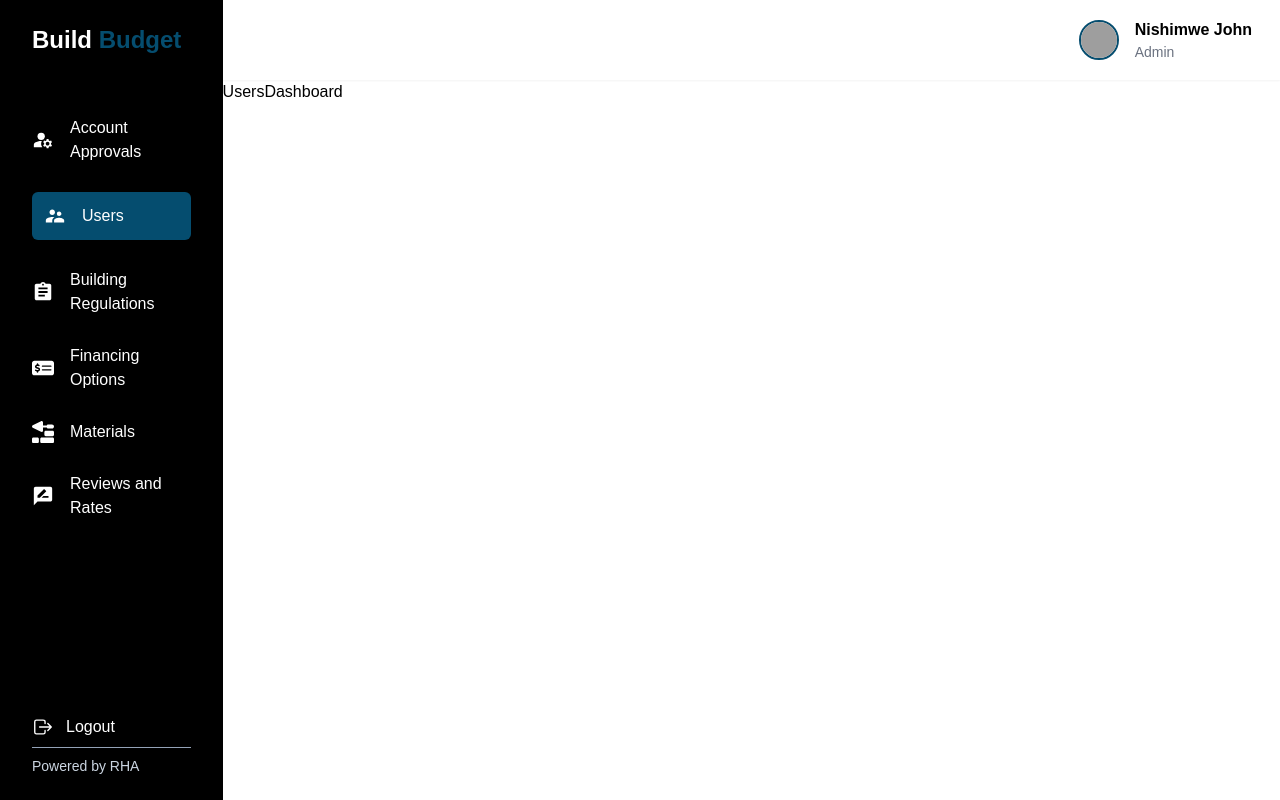
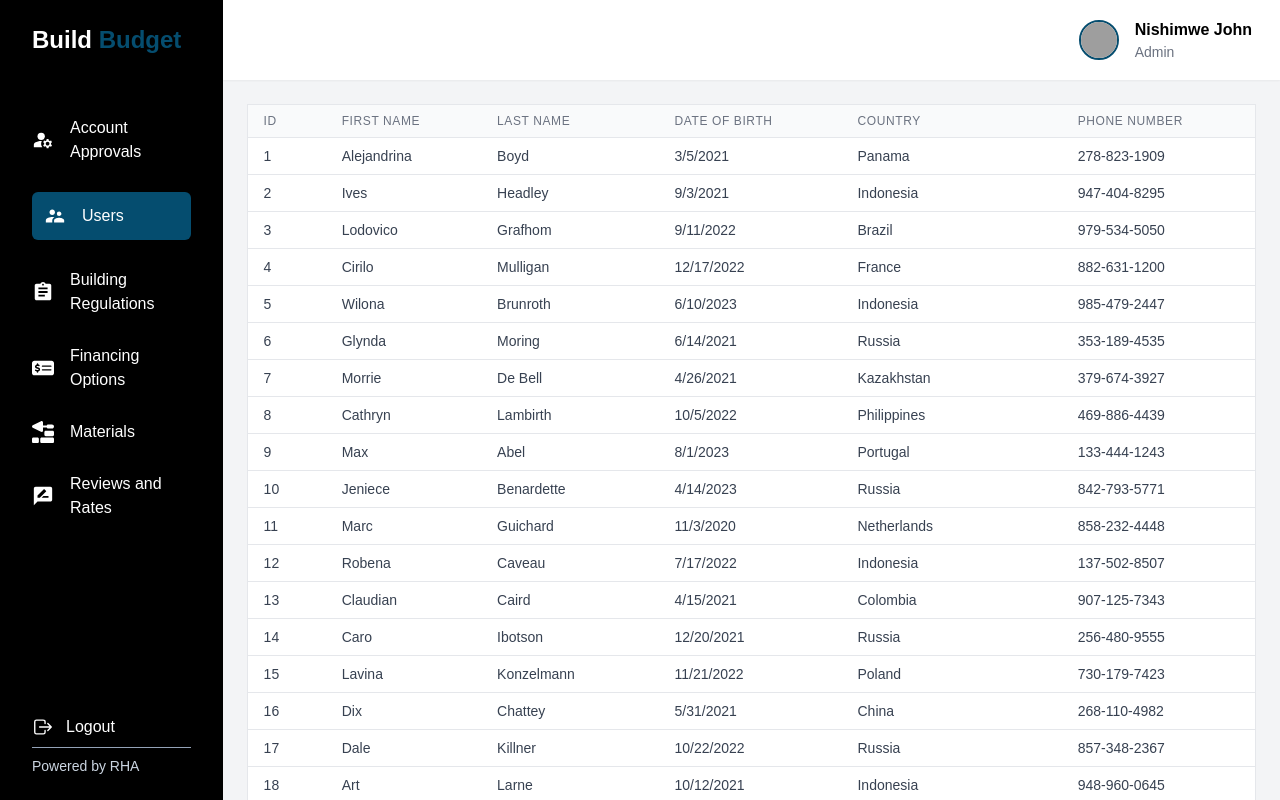
Before and after one commit to BugingoBlaise/buildbudget-web, a React (Vite) app: page /users in a window 1280 px wide. Built offline with nearby package versions, Linux system fonts and the light colour scheme; grey boxes are pictures that could not be loaded.

Commit message:
table added on userPage

```diff
--- /dev/null
+++ b/src/constants/columns.js
@@ -0,0 +1,34 @@
+const COLUMNS = [
+  {
+    Headers: "Id",
+    Footer: "Id",
+    accessor: "id",
+  },
+  {
+    Headers: "First Name",
+    Footer: "First Name",
+    accessor: "first_name",
+  },
+  {
+    Headers: "Last Name",
+    Foooter: "Last Name",
+    accessor: "last_name",
+  },
+  {
+    Headers: "Date of Birth",
+    Footer: "Date of birth",
+    accessor: "date_of_birth",
+  },
+  {
+    Headers: "Country",
+    Footer: "Country",
+    accessor: "country",
+  },
+  {
+    Headers: "Phone number",
+    Footer: "Phone number",
+    accessor: "phone",
+  },
+];
+
+export default COLUMNS;
--- a/src/pages/users/UsersDashboard.jsx
+++ b/src/pages/users/UsersDashboard.jsx
@@ -1,9 +1,76 @@
-import React from "react";
+import React, { useMemo } from "react";
+import MOCK_DATA from "../../assets/data/MOCK_DATA.json";
+import { useTable } from "react-table";
+import COLUMNS from "../../constants/columns";
+import { tr } from "framer-motion/client";
 
 export const UsersDashboard = () => {
+  const columns = useMemo(() => COLUMNS, []);
+  const data = useMemo(() => MOCK_DATA, []);
+  const {
+    getTableProps,
+    getTableBodyProps,
+    headerGroups,
+    footerGroups,
+    rows,
+    prepareRow,
+  } = useTable({
+    columns,
+    data,
+  });
+
   return (
-    <div>
-      <p>UsersDashboard</p>
+    <div className="p-6 bg-gray-100 min-h-screen">
+      <div className="overflow-x-auto">
+        <table
+          {...getTableProps()}
+          className="min-w-full bg-white border border-gray-200 divide-y divide-gray-200 shadow-md"
+        >
+          <thead className="bg-gray-50">
+            {headerGroups.map((headerGroup) => (
+              <tr {...headerGroup.getHeaderGroupProps()}>
+                {headerGroup.headers.map((column) => (
+                  <th
+                    {...column.getHeaderProps()}
+                    className="px-4 py-2 text-left text-xs font-medium text-gray-500 uppercase tracking-wider"
+                  >
+                    {column.render("Headers")}
+                  </th>
+                ))}
+              </tr>
+            ))}
+          </thead>
+          <tbody
+            {...getTableBodyProps()}
+            className="bg-white divide-y divide-gray-200"
+          >
+            {rows.map((row) => {
+              prepareRow(row);
+              return (
+                <tr {...row.getRowProps()} className="hover:bg-gray-100">
+                  {row.cells.map((cell) => (
+                    <td
+                      {...cell.getCellProps()}
+                      className="px-4 py-2 whitespace-nowrap text-sm text-gray-700"
+                    >
+                      {cell.render("Cell")}
+                    </td>
+                  ))}
+                </tr>
+              );
+            })}
+          </tbody>
+          {/* <tfoot>
+            {footerGroups.map((footerGroup) => (
+              <tr {...footerGroup.getFooterGroupProps()}>
+                {footerGroup.headers.map((column) => (
+                  <td {...column.getFooterProps}>{column.render("Footer")}</td>
+                ))}
+              </tr>
+            ))}
+          </tfoot> */}
+        </table>
+      </div>
     </div>
   );
 };
```
Also changed, not shown: src/components/table/BasicTable.jsx (added, +42 -0 lines).
